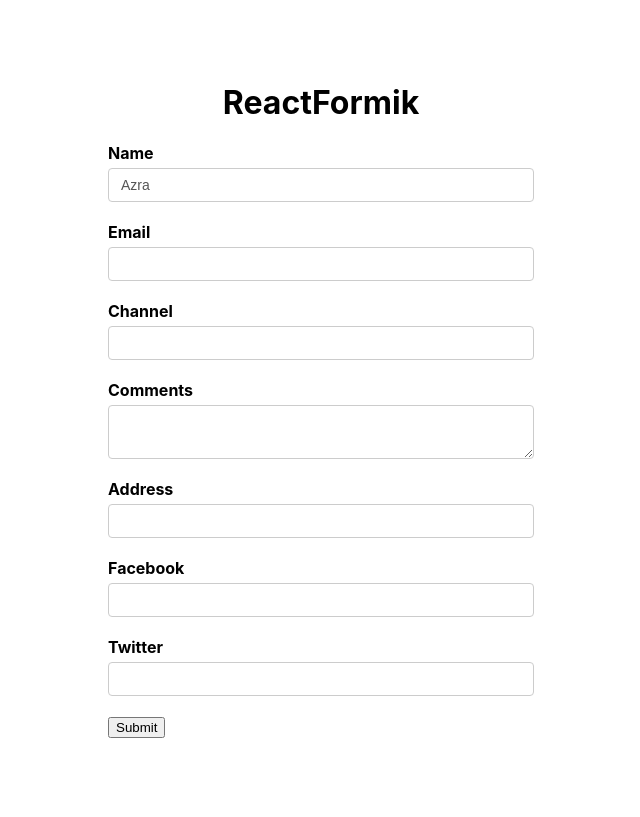
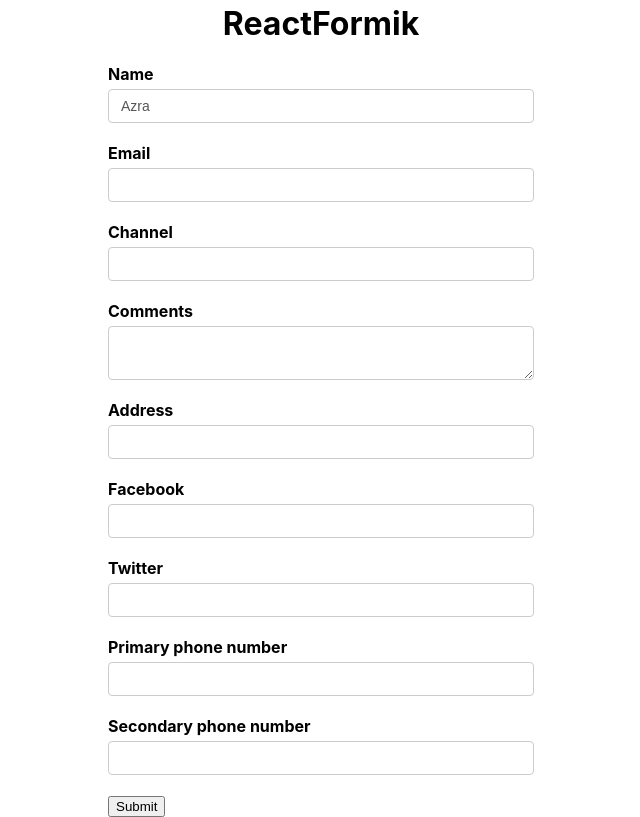
Before and after one commit to mhmdbhsk/belajar-react-formik, a React (Create React App) app: page / in a window 1280 px wide. Shown: the whole page, without its empty margins (319-959 px from the left). Built offline with nearby package versions, Linux system fonts and the light colour scheme.

Commit message:
Memasukkan value ke dalam Array

```diff
--- a/src/App.css
+++ b/src/App.css
@@ -14,6 +14,7 @@
 
 input[type='text'],
 input[type='email'],
+input[type='number'],
 textarea {
   display: block;
   width: 400px;
--- a/src/components/YoutubeForm.js
+++ b/src/components/YoutubeForm.js
@@ -13,6 +13,7 @@
     facebook: '',
     twitter: '',
   },
+  phoneNumbers: ['', ''],
 };
 
 const onSubmit = (values) => {
@@ -84,6 +85,16 @@
           <Field type="text" id="twitter" name="social.twitter" />
         </div>
 
+        <div className="form-control">
+          <label htmlFor="primaryPhone">Primary phone number</label>
+          <Field type="number" id="primaryPhone" name="phoneNumbers[0]" />
+        </div>
+
+        <div className="form-control">
+          <label htmlFor="secondaryPhone">Secondary phone number</label>
+          <Field type="number" id="secondaryPhone" name="phoneNumbers[1]" />
+        </div>
+
         <button type="submit">Submit</button>
       </Form>
     </Formik>
```
